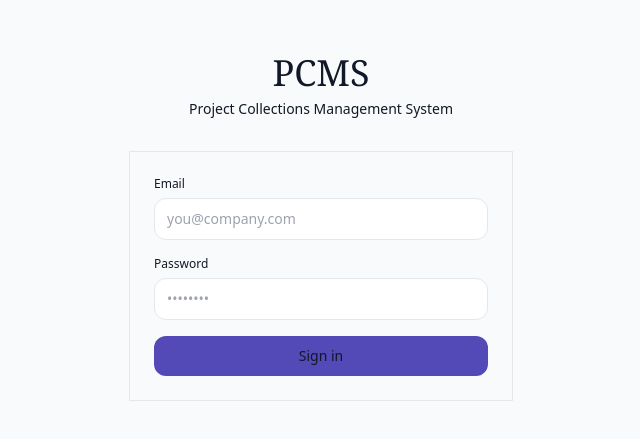
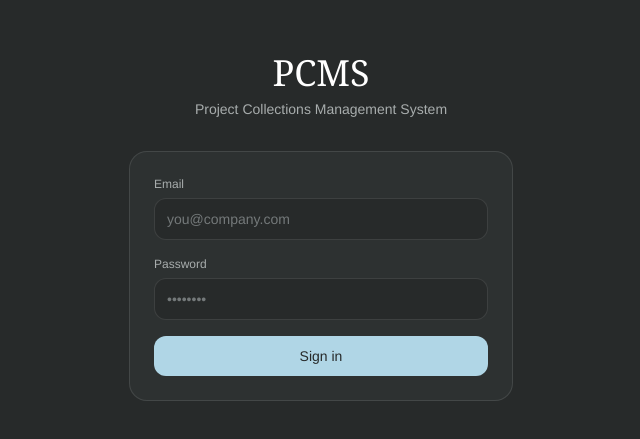
Before and after one commit to studio19-logistics/pcms-frontend, a React (Vite) app: page / in a window 1280 px wide. Shown: the part 173-612 px from the top of the page, without its empty margins (319-959 px from the left). Built offline with nearby package versions, Linux system fonts and the light colour scheme; no server answers.

Commit message:
updated ui/ux

```diff
--- a/tailwind.config.js
+++ b/tailwind.config.js
@@ -4,14 +4,40 @@ export default {
   theme: {
     extend: {
       colors: {
+        // Core palette lifted from the reference design — near-black
+        // charcoal background, translucent card surfaces, soft powder
+        // blue accent. brand.* keeps the old name so existing class
+        // references (bg-brand-500 etc) still work without a full
+        // find-replace across every page; it now points at the new
+        // accent blue instead of the old purple.
         brand: {
-          50: '#F0EEFB',
-          100: '#E0DCF7',
-          500: '#534AB7',
-          600: '#453D9C',
-          700: '#373081',
-        }
-      }
+          50: '#EAF4F8',
+          100: '#D5E9F1',
+          400: '#9CC5D9',
+          500: '#B0D6E6',
+          600: '#8FBDD2',
+          700: '#6FA3BC',
+        },
+        surface: {
+          DEFAULT: '#272A2A',   // page background
+          card: '#33373799',    // translucent card fill (use with bg-surface-card)
+          raised: '#3A3E3E',    // slightly lighter card / hover state
+          border: '#FFFFFF1A',  // hairline border on dark cards
+        },
+        ink: {
+          DEFAULT: '#FFFFFF',
+          dim: '#A8ADAD',
+          faint: '#74797A',
+        },
+      },
+      fontFamily: {
+        serif: ['"Source Serif 4"', 'Georgia', 'serif'],
+        sans: ['"Helvetica Neue"', 'Helvetica', 'Arial', 'sans-serif'],
+      },
+      borderRadius: {
+        card: '18px',
+        pill: '999px',
+      },
     },
   },
   plugins: [],
```
